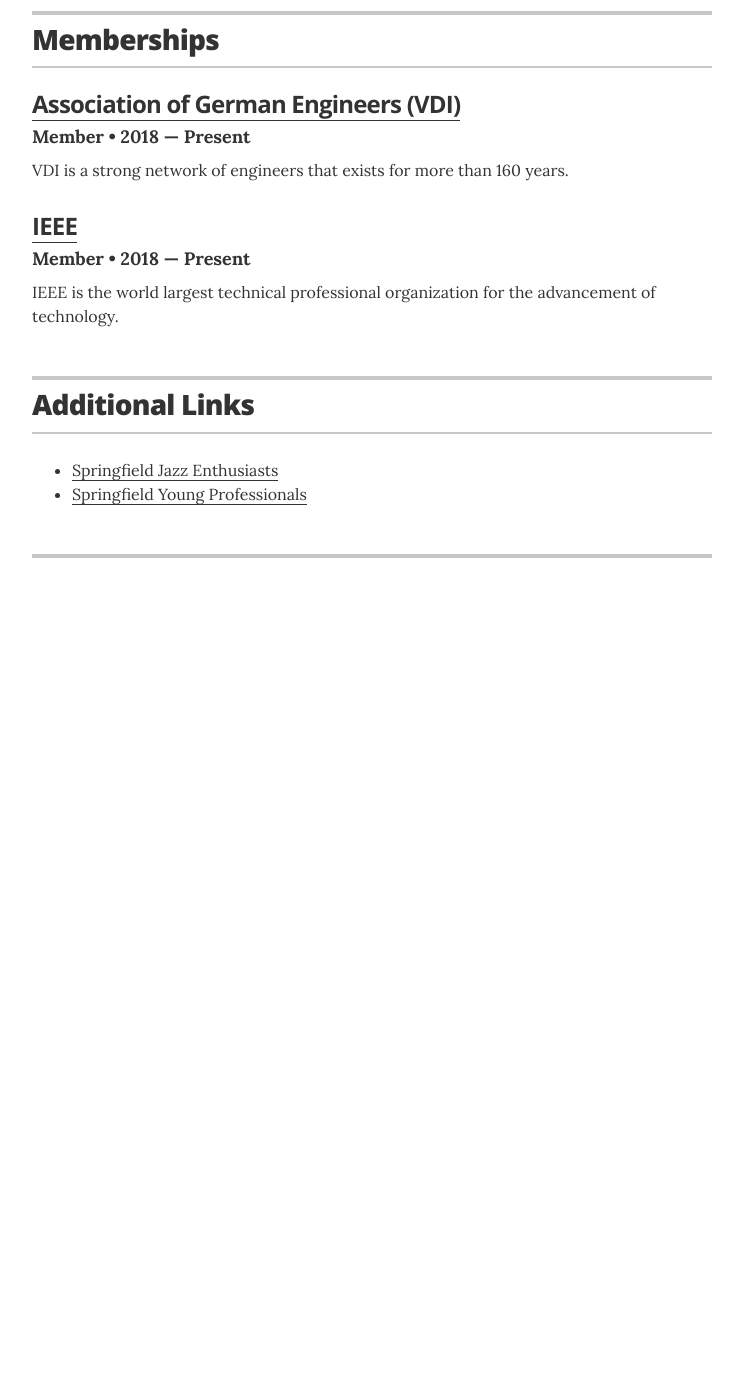
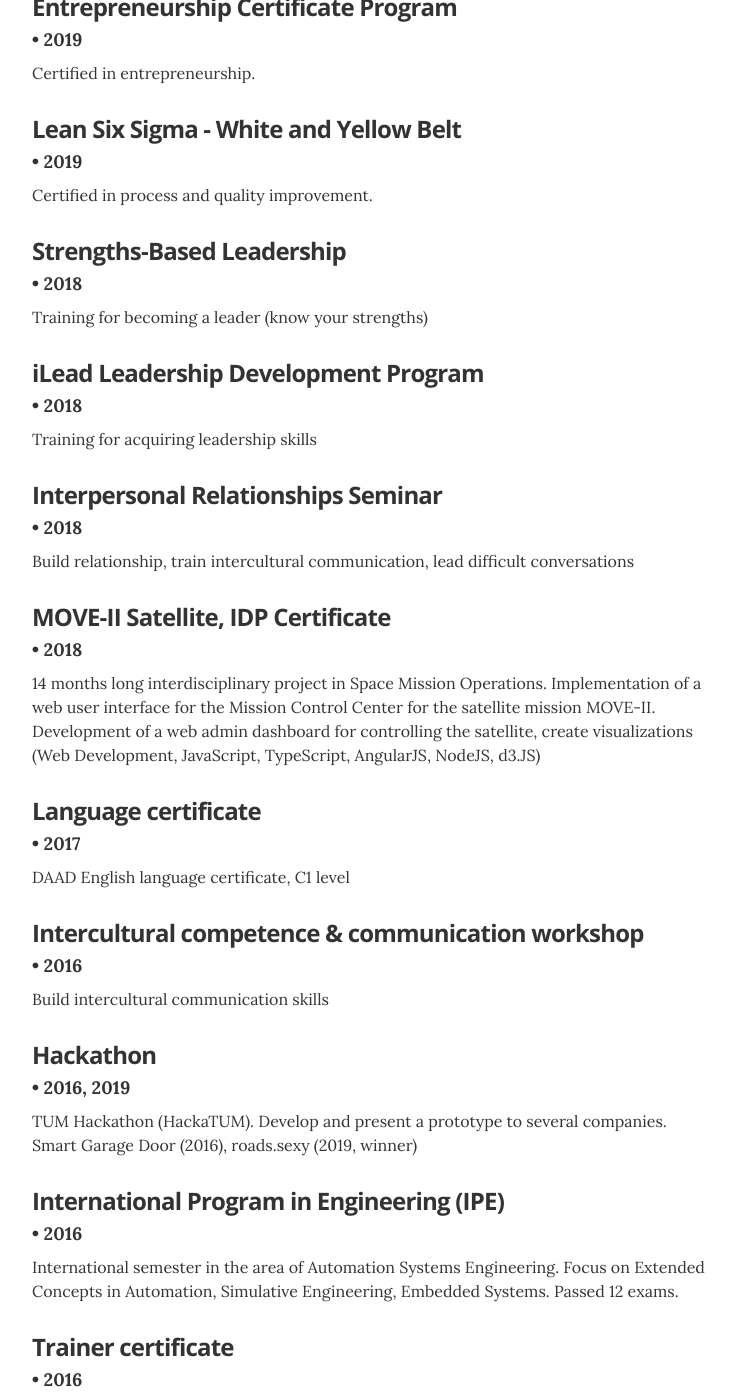
Before and after one commit to walzimmer/website, a Jekyll site: the page built from index.html, in a window 1280 px wide and 1400 px high, scrolled down 6597 px. Shown: the whole window, without its empty margins (268-1011 px from the left). Built offline with Jekyll 4.4.1, drawn with Linux system fonts in a browser that asks for light colours; before the commit the page ends 7227 px from its top, so only the background shows below that; some of the changed text lies outside the part shown.

Commit message:
add certificates

```diff
--- a/_data/certificates.yml
+++ b/_data/certificates.yml
@@ -3,63 +3,63 @@
   year: 2019
   summary: Presenting research work (3D Labeling Tool) at the IV2019 conference
 
-#- certificate:
-#  organization:
-#  year: 2019
-#  summary:
-#
-#- certificate:
-#  organization:
-#  year: 2019
-#  summary:
-#
-#- certificate:
-#  organization:
-#  year: 2019
-#  summary:
-#
-#- certificate:
-#  organization:
-#  year: 2019
-#  summary:
-#
-#- certificate:
-#  organization:
-#  year: 2019
-#  summary:
-#
-#- certificate:
-#  organization:
-#  year: 2019
-#  summary:
-#
-#- certificate:
-#  organization:
-#  year: 2019
-#  summary:
-#
-#
-#- certificate:
-#  organization:
-#  year: 2019
-#  summary:
-#
-#- certificate:
-#  organization:
-#  year: 2019
-#  summary:
-#
-#- certificate:
-#  organization:
-#  year: 2019
-#  summary:
-#
-#- certificate:
-#  organization:
-#  year: 2019
-#  summary:
-#
-#- certificate:
-#  organization:
-#  year: 2019
-#  summary:
+- certificate: Entrepreneurship Certificate Program
+  organization:
+  year: 2019
+  summary: Certified in entrepreneurship.
+
+- certificate: Lean Six Sigma - White and Yellow Belt
+  organization:
+  year: 2019
+  summary: Certified in process and quality improvement.
+
+- certificate: Strengths-Based Leadership
+  organization:
+  year: 2018
+  summary: Training for becoming a leader (know your strengths)
+
+- certificate: iLead Leadership Development Program
+  organization:
+  year: 2018
+  summary: Training for acquiring leadership skills
+
+- certificate: Interpersonal Relationships Seminar
+  organization:
+  year: 2018
+  summary: Build relationship, train intercultural communication, lead difficult conversations
+
+- certificate: MOVE-II Satellite, IDP Certificate
+  organization:
+  year: 2018
+  summary: 14 months long interdisciplinary project in Space Mission Operations. Implementation of a web user interface for the Mission Control Center for the satellite mission MOVE-II. Development of a web admin dashboard for controlling the satellite, create visualizations (Web Development, JavaScript, TypeScript, AngularJS, NodeJS, d3.JS)
+
+- certificate: Language certificate
+  organization:
+  year: 2017
+  summary: DAAD English language certificate, C1 level
+
+
+- certificate: Intercultural competence & communication workshop
+  organization:
+  year: 2016
+  summary: Build intercultural communication skills
+
+- certificate: Hackathon
+  organization:
+  year: 2016, 2019
+  summary: TUM Hackathon (HackaTUM). Develop and present a prototype to several companies. Smart Garage Door (2016), roads.sexy (2019, winner)
+
+- certificate: International Program in Engineering (IPE)
+  organization:
+  year: 2016
+  summary: International semester in the area of Automation Systems Engineering. Focus on Extended Concepts in Automation, Simulative Engineering, Embedded Systems. Passed 12 exams.
+
+- certificate: Trainer certificate
+  organization:
+  year: 2016
+  summary: Certified trainer (passed two exams).
+
+- certificate: ACX Application Developer
+  organization:
+  year: 2013
+  summary: Certified Java Application Developer.
```
